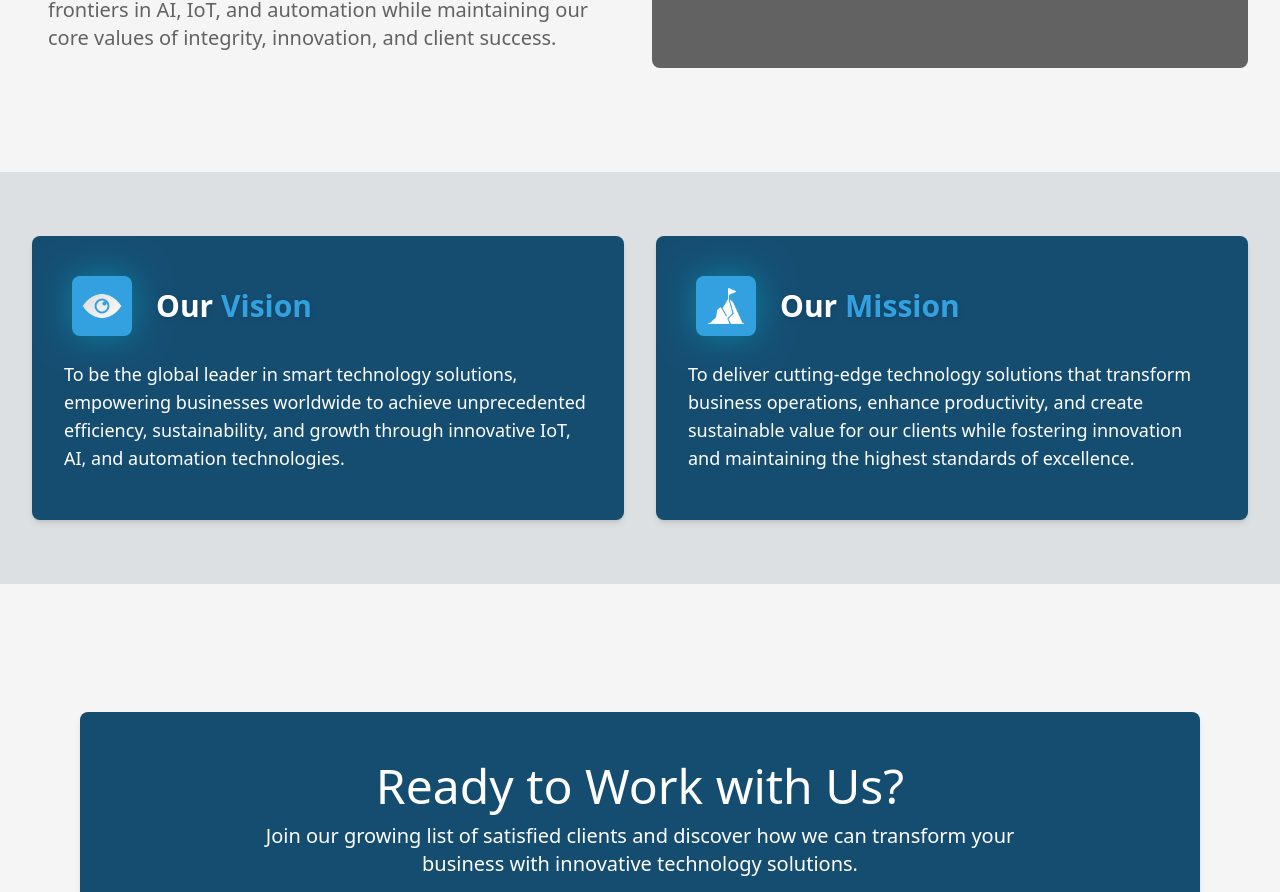
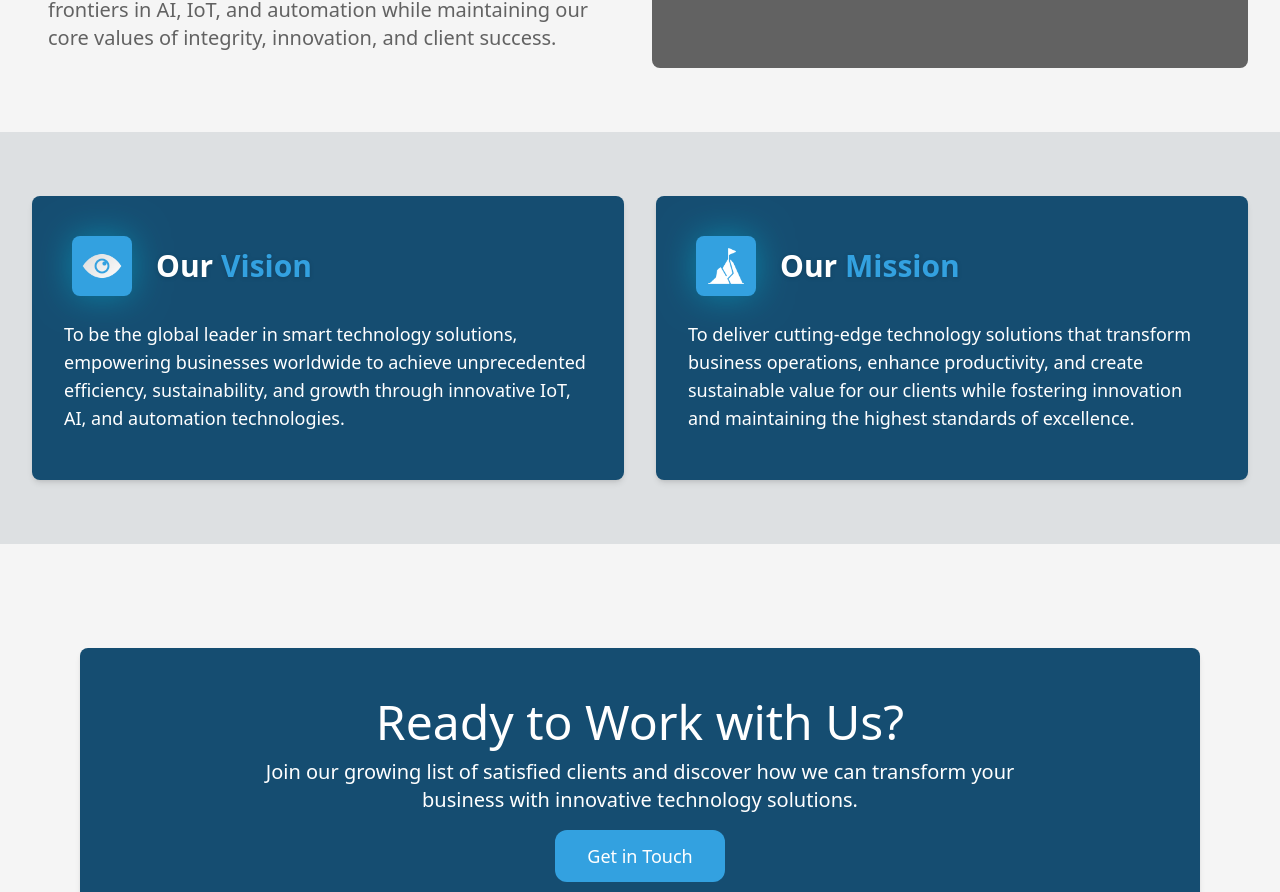
Before and after one commit to TechknowLK/TechknowLK, a React (Vite) app in the folder techknowlk_web/: page /about in a window 1280 px wide. Shown: the part 1056-1948 px from the top of the page. Built offline with nearby package versions, Linux system fonts and the light colour scheme.

Commit message:
Update VMSection.jsx

```diff
--- a/techknowlk_web/src/components/AboutUs/VMSection.jsx
+++ b/techknowlk_web/src/components/AboutUs/VMSection.jsx
@@ -7,7 +7,7 @@ import MissionIcon from '../../assets/img/mission-icon.png'
 
 export default function VMSection() {
     return (
-        <div className='w-full relative bg-[#DDE0E2] my-26'>
+        <div className='w-full relative bg-[#DDE0E2] my-16'>
             <div className=' max-w-7xl mx-auto px-4 sm:px-6 lg:px-8 py-16 '>
                 <div className='grid grid-cols-1 md:grid-cols-2 gap-8'>
                     <div className='p-6 bg-[#154D71] rounded-lg shadow-md'>
```
